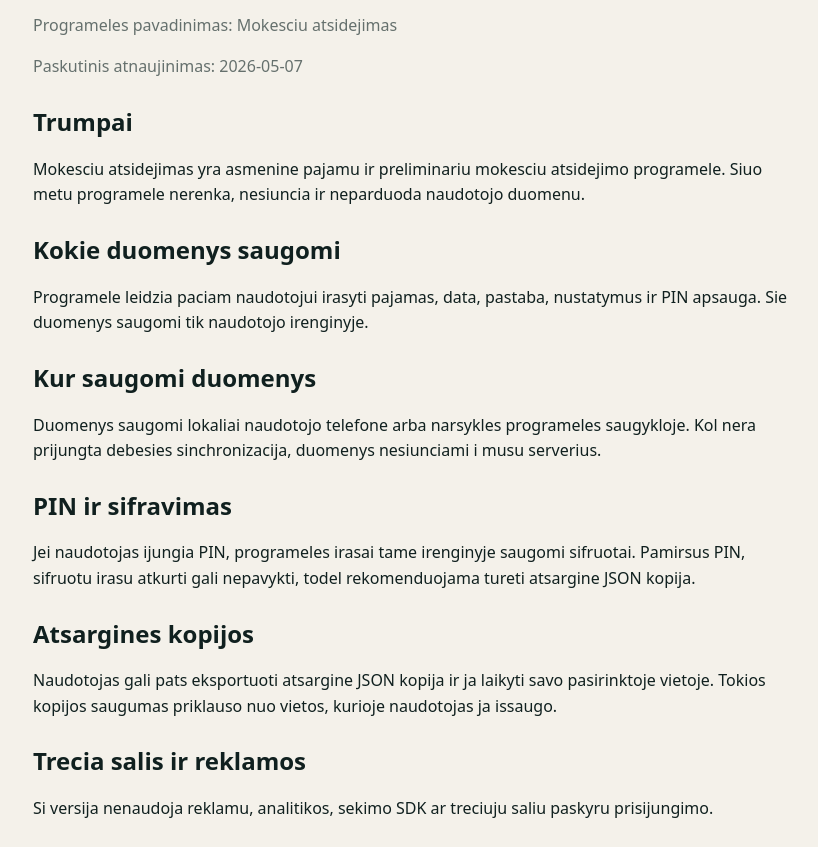
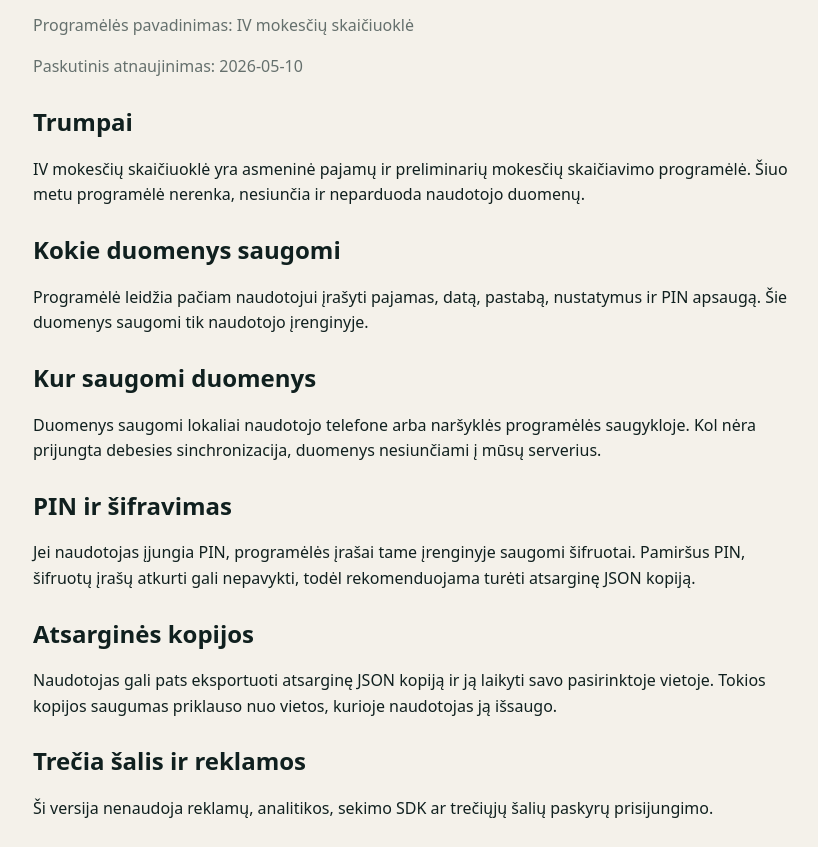
Before and after one commit to Ignas7206/Mokesciu-APP, a website: page privacy-policy.html in a window 1280 px wide. Shown: the part 95-942 px from the top of the page, without its empty margins (227-1045 px from the left). Drawn offline with Linux system fonts and the light colour scheme.

Commit message:
Update privacy policy Lithuanian text

```diff
--- a/privacy-policy.html
+++ b/privacy-policy.html
@@ -3,7 +3,7 @@
   <head>
     <meta charset="utf-8">
     <meta name="viewport" content="width=device-width, initial-scale=1">
-    <title>Privatumo politika - Mokesciu atsidejimas</title>
+    <title>Privatumo politika - IV mokesčių skaičiuoklė</title>
     <style>
       body {
         margin: 0;
@@ -44,52 +44,52 @@
   <body>
     <main>
       <h1>Privatumo politika</h1>
-      <p class="muted">Programeles pavadinimas: Mokesciu atsidejimas</p>
-      <p class="muted">Paskutinis atnaujinimas: 2026-05-07</p>
+      <p class="muted">Programėlės pavadinimas: IV mokesčių skaičiuoklė</p>
+      <p class="muted">Paskutinis atnaujinimas: 2026-05-10</p>
 
       <h2>Trumpai</h2>
       <p>
-        Mokesciu atsidejimas yra asmenine pajamu ir preliminariu mokesciu atsidejimo programele.
-        Siuo metu programele nerenka, nesiuncia ir neparduoda naudotojo duomenu.
+        IV mokesčių skaičiuoklė yra asmeninė pajamų ir preliminarių mokesčių skaičiavimo programėlė.
+        Šiuo metu programėlė nerenka, nesiunčia ir neparduoda naudotojo duomenų.
       </p>
 
       <h2>Kokie duomenys saugomi</h2>
       <p>
-        Programele leidzia paciam naudotojui irasyti pajamas, data, pastaba, nustatymus ir PIN apsauga.
-        Sie duomenys saugomi tik naudotojo irenginyje.
+        Programėlė leidžia pačiam naudotojui įrašyti pajamas, datą, pastabą, nustatymus ir PIN apsaugą.
+        Šie duomenys saugomi tik naudotojo įrenginyje.
       </p>
 
       <h2>Kur saugomi duomenys</h2>
       <p>
-        Duomenys saugomi lokaliai naudotojo telefone arba narsykles programeles saugykloje.
-        Kol nera prijungta debesies sinchronizacija, duomenys nesiunciami i musu serverius.
+        Duomenys saugomi lokaliai naudotojo telefone arba naršyklės programėlės saugykloje.
+        Kol nėra prijungta debesies sinchronizacija, duomenys nesiunčiami į mūsų serverius.
       </p>
 
-      <h2>PIN ir sifravimas</h2>
+      <h2>PIN ir šifravimas</h2>
       <p>
-        Jei naudotojas ijungia PIN, programeles irasai tame irenginyje saugomi sifruotai.
-        Pamirsus PIN, sifruotu irasu atkurti gali nepavykti, todel rekomenduojama tureti atsargine JSON kopija.
+        Jei naudotojas įjungia PIN, programėlės įrašai tame įrenginyje saugomi šifruotai.
+        Pamiršus PIN, šifruotų įrašų atkurti gali nepavykti, todėl rekomenduojama turėti atsarginę JSON kopiją.
       </p>
 
-      <h2>Atsargines kopijos</h2>
+      <h2>Atsarginės kopijos</h2>
       <p>
-        Naudotojas gali pats eksportuoti atsargine JSON kopija ir ja laikyti savo pasirinktoje vietoje.
-        Tokios kopijos saugumas priklauso nuo vietos, kurioje naudotojas ja issaugo.
+        Naudotojas gali pats eksportuoti atsarginę JSON kopiją ir ją laikyti savo pasirinktoje vietoje.
+        Tokios kopijos saugumas priklauso nuo vietos, kurioje naudotojas ją išsaugo.
       </p>
 
-      <h2>Trecia salis ir reklamos</h2>
+      <h2>Trečia šalis ir reklamos</h2>
       <p>
-        Si versija nenaudoja reklamu, analitikos, sekimo SDK ar treciuju saliu paskyru prisijungimo.
+        Ši versija nenaudoja reklamų, analitikos, sekimo SDK ar trečiųjų šalių paskyrų prisijungimo.
       </p>
 
       <h2>Vaikai</h2>
       <p>
-        Programele neskirta vaikams. Ji skirta individualia veikla vykdantiems ar pajamas sekantiems suaugusiems naudotojams.
+        Programėlė neskirta vaikams. Ji skirta individualią veiklą vykdantiems ar pajamas sekantiems suaugusiems naudotojams.
       </p>
 
       <h2>Kontaktai</h2>
       <p>
-        Jei turi klausimu del privatumo, susisiek el. pastu:
+        Jei turi klausimų dėl privatumo, susisiek el. paštu:
         <a href="mailto:ltdigitaltools@gmail.com">ltdigitaltools@gmail.com</a>.
       </p>
     </main>
```
